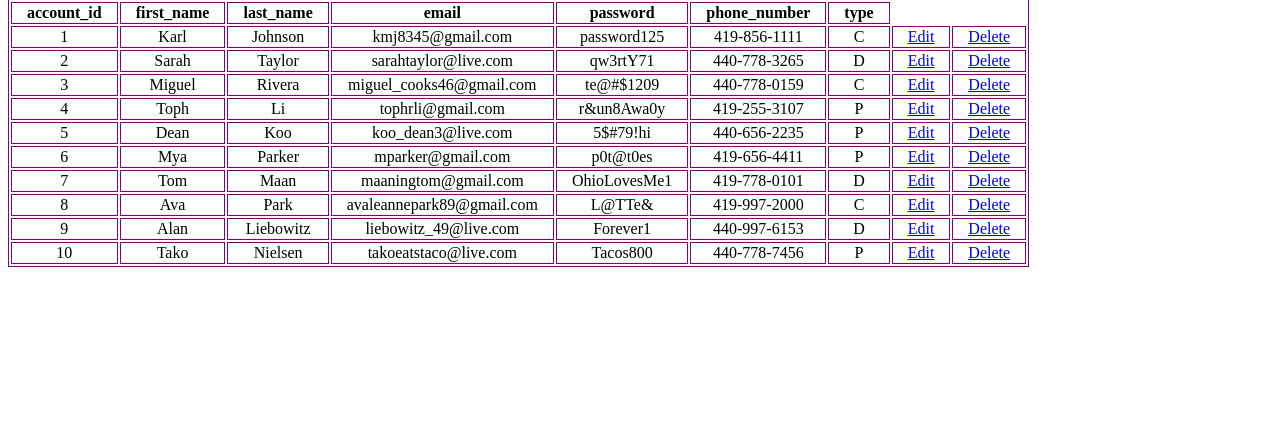
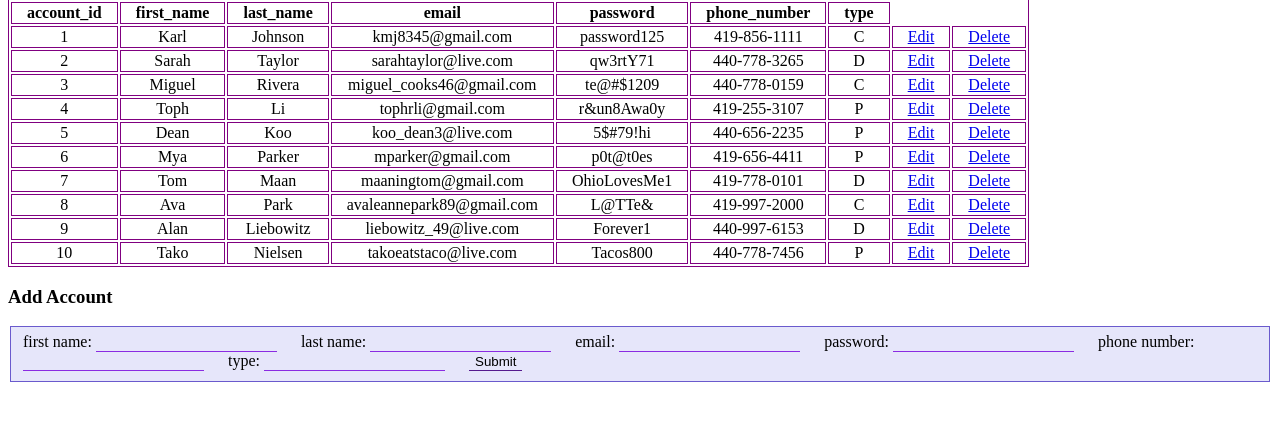
Before and after one commit to FeastMe/FeastMe, a Flask app: page /accounts in a window 1280 px wide. Shown: the part 107-528 px from the top of the page. Run offline with Flask 2, Linux system fonts and the light colour scheme; data comes from the database, SQL or seed files in the repository; data that the repository does not hold is empty; some libraries are stand-ins or nearby versions.

Commit message:
FK constraints in DELETE handeled.  Citation added to app.py and templates.

```diff
--- a/app.py
+++ b/app.py
@@ -2,6 +2,11 @@
 # Group 17 (FeastMe)
 # Bianca Davies
 # Elliott Larsen
+
+# Citation for the following functions:
+# Date: 11/10/2022
+# Copied from: CS340 Flask starter example code
+# Source URL: https://github.com/osu-cs340-ecampus/flask-starter-app/blob/master/bsg_people_app/app.py
 
 from flask import Flask, render_template, json, redirect
 from flask_mysqldb import MySQL
@@ -25,8 +30,9 @@ mysql = MySQL(app)
 @app.route('/')
 def index():
     return render_template('index.j2')
-
-# CRUD on accounts entity.
+###########################
+# CRUD on accounts entity.#
+###########################
 @app.route('/accounts', methods=['POST', 'GET'])
 def accounts():
     # READ accounts
@@ -69,17 +75,34 @@ def edit_accounts(account_id):
 @app.route('/delete_account/<int:account_id>')
 def delete_account(account_id):
     # DELETE accounts
-    query = f"DELETE FROM accounts WHERE account_id = '%s';"
-    cur = mysql.connection.cursor()
-    cur.execute(query, (account_id,))
-    mysql.connection.commit()
+    try:
+        query = f"DELETE FROM accounts WHERE account_id = '%s';"
+        cur = mysql.connection.cursor()
+        cur.execute(query, (account_id,))
+        mysql.connection.commit()
+        return redirect('/accounts')
 
-    return redirect('/accounts')
+    except:
+        return "<h3>Not all entities have been implemented yet and you are trying to delete an account that is bound by foreign key constraints.</h3>"
 
-@app.route('/add_account')
+@app.route('/add_account/', methods=['POST'])
 def add_account():
     # CREATE account
-    return "Add account"
+    if request.method == 'POST':
+        if request.form.get("Add_Account"):
+            first_name = request.form["first_name"]
+            last_name = request.form["last_name"]
+            email = request.form["email"]
+            password = request.form["password"]
+            phone_number = request.form["phone_number"]
+            account_type = request.form["account_type"]
+
+            query = "INSERT INTO accounts(first_name, last_name, email, password, phone_number, type) VALUES (%s, %s, %s, %s, %s, %s);"
+            cur = mysql.connection.cursor()
+            cur.execute(query, (first_name, last_name, email, password, phone_number, account_type))
+            mysql.connection.commit()
+
+            return redirect('/accounts')
 
 @app.route('/patrons')
 def patrons():
@@ -113,4 +136,4 @@ def ingredients():
 if __name__ == "__main__":
 
     #Start the app on port 3000, it will be different once hosted
-    app.run(port=8081, debug=True)
+    app.run(port=8080, debug=True)
--- a/templates/accounts.j2
+++ b/templates/accounts.j2
@@ -1,3 +1,5 @@
+{# Date: 11/10/2022; Source from GitHub Reposotiry osu-cs-340-ecampus/flask-starter-app; URL: https://github.com/osu-cs340-ecampus/flask-starter-app/blob/master/bsg_people_app/templates/people.j2 #}
+
 {% extends 'base.j2' %}
 {% block content %}
 
@@ -23,7 +25,33 @@
         </tr>
         {% endfor %}
     </tbody>
+</table>
 
-</table>
+{# Date: 11/10/2022; Source from GitHub Reposotiry osu-cs-340-ecampus/flask-starter-app; URL: https://github.com/osu-cs340-ecampus/flask-starter-app/blob/master/bsg_people_app/templates/edit_people.j2 #}
+<h3>Add Account</h3>
+<div id="add">
+    <form id="addAccount" action="/add_account/" method="post">
+    <fieldset>
+
+    <label for="first_name">first name:</label>
+    <input type="text" id="first_name" name="first_name" required>
+
+    <label for="last_name">last name:</label>
+    <input type="text" id="last_name" name="last_name" required>
+
+    <label for="email">email:</label>
+    <input type="text" id="email" name="email" required>
+
+    <label for="password">password:</label>
+    <input type="text" id="password" name="password" required>
+
+    <label for="phone_number">phone number:</label>
+    <input type="text" id="phone_number" name="phone_number" required>
+
+    <label for="account_type">type:</label>
+    <input type="text" id="account_type" name="account_type" required>
+
+    <input type="submit" value="Submit" name="Add_Account">
+</form>
 {% endif %}
 {% endblock %}
--- a/templates/edit_account.j2
+++ b/templates/edit_account.j2
@@ -1,3 +1,4 @@
+{# Date: 11/10/2022; Source from GitHub Reposotiry osu-cs-340-ecampus/flask-starter-app; URL: https://github.com/osu-cs340-ecampus/flask-starter-app/blob/master/bsg_people_app/templates/edit_people.j2 #}
 <html>
 <body>
     <div>
```
